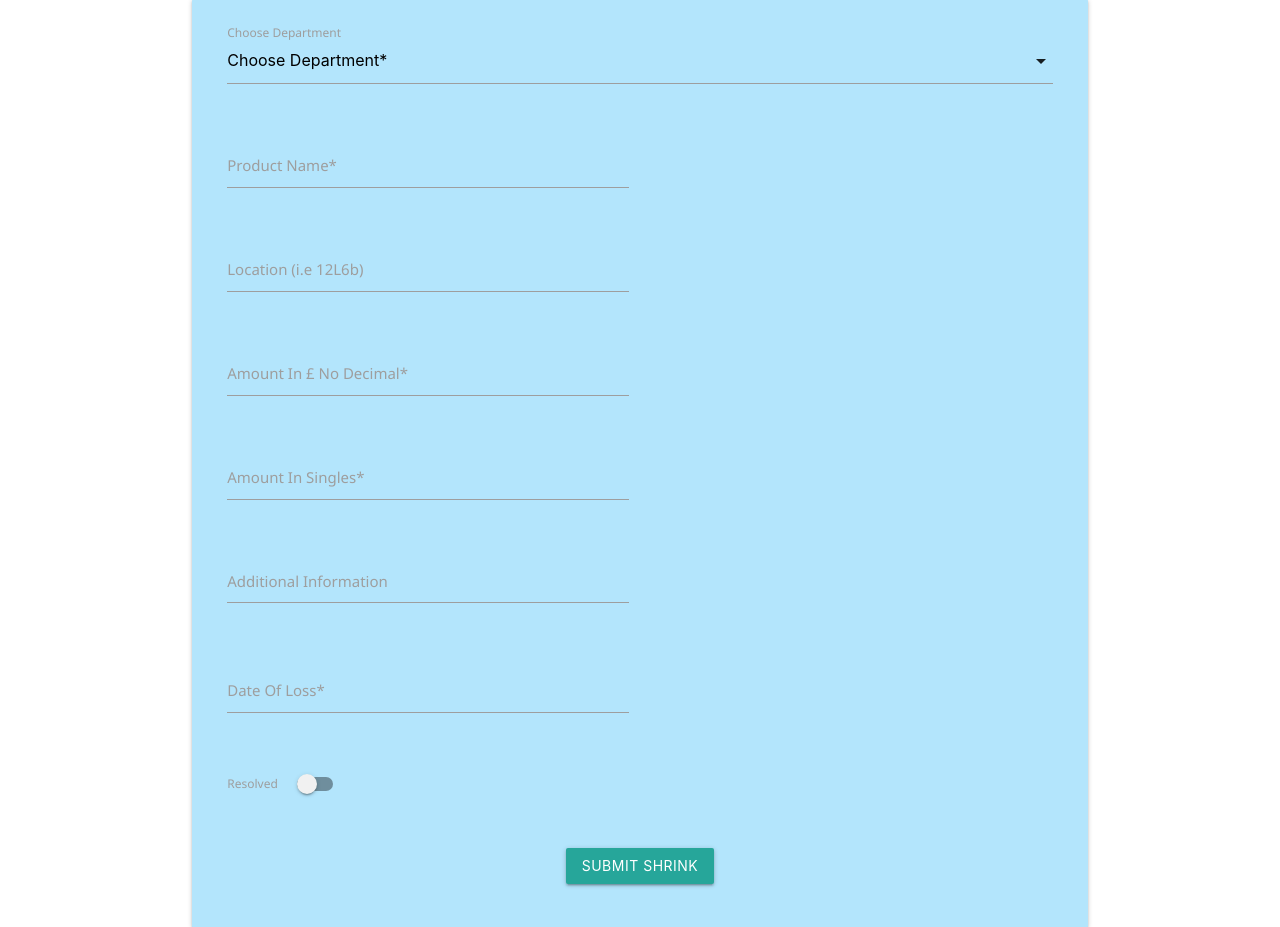
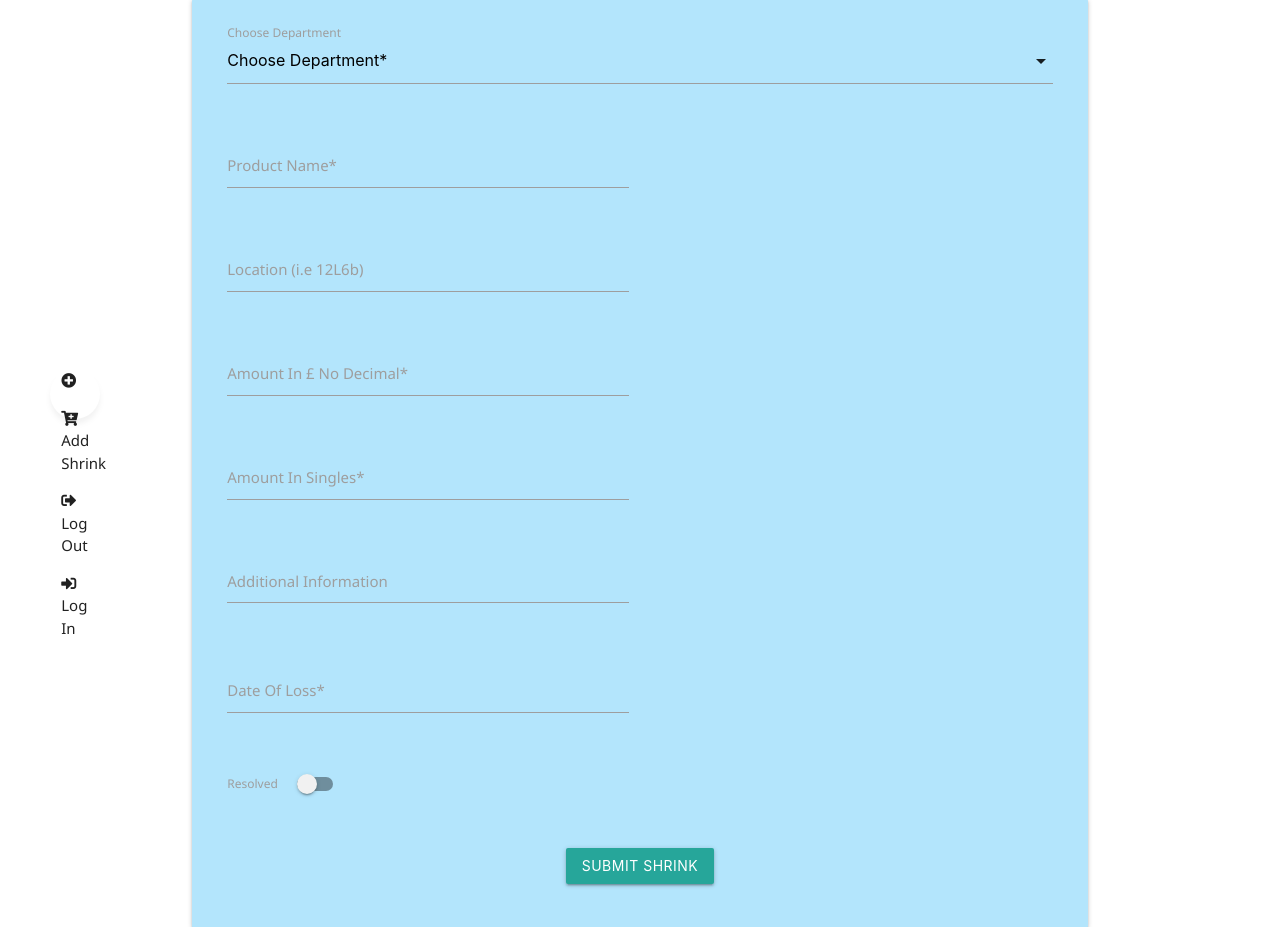
Before and after one commit to leeton1412/myshrink, a Flask app: page /addshrink in a window 1280 px wide. Shown: the part 331-1258 px from the top of the page. Run offline with Flask 2, Linux system fonts and the light colour scheme; data that the repository does not hold is empty; some libraries are stand-ins or nearby versions.

Commit message:
started float button

```diff
--- a/static/css/style.css
+++ b/static/css/style.css
@@ -51,6 +51,17 @@ li{
     padding-bottom:15px;
 }
 
+.float{
+    position: fixed;
+    bottom: 50px;
+    left: 50px;
+    height: 50px;
+    width: 50px;
+    border-radius: 50%;
+    box-shadow: 0 5px 5px rgba(128, 128, 128, 0.1);
+    z-index: 9999;
+}
+
 /* Nav-bar styling */
 
 .sticky-nav{
--- a/templates/base.html
+++ b/templates/base.html
@@ -70,7 +70,19 @@
     {% block content %}
     {% endblock %}
 
-
+<!--float Button -->
+<div class="action float">
+    <div class="row">
+        <div class="col s1">
+            <span><i class="fas fa-plus-circle"></i></span>
+            <ul>
+                <li><i class="fas fa-cart-plus"></i>Add Shrink</li>
+                <li><i class="fas fa-sign-out-alt"></i>Log Out</li>
+                <li><i class="fas fa-sign-in-alt"></i>Log In</li>
+            </ul>
+        </div>
+    </div>
+</div>
     <script src="https://code.jquery.com/jquery-3.5.1.min.js"
         integrity="sha256-9/aliU8dGd2tb6OSsuzixeV4y/faTqgFtohetphbbj0=" crossorigin="anonymous"></script>
     <script src="https://cdnjs.cloudflare.com/ajax/libs/materialize/1.0.0/js/materialize.min.js"></script>
--- a/templates/shrink.html
+++ b/templates/shrink.html
@@ -122,5 +122,5 @@
          {% endfor %}
       </span>
    </div>
-</div>
+
 {% endblock %}
```
Lines whose indentation alone changed are shown as unchanged.
